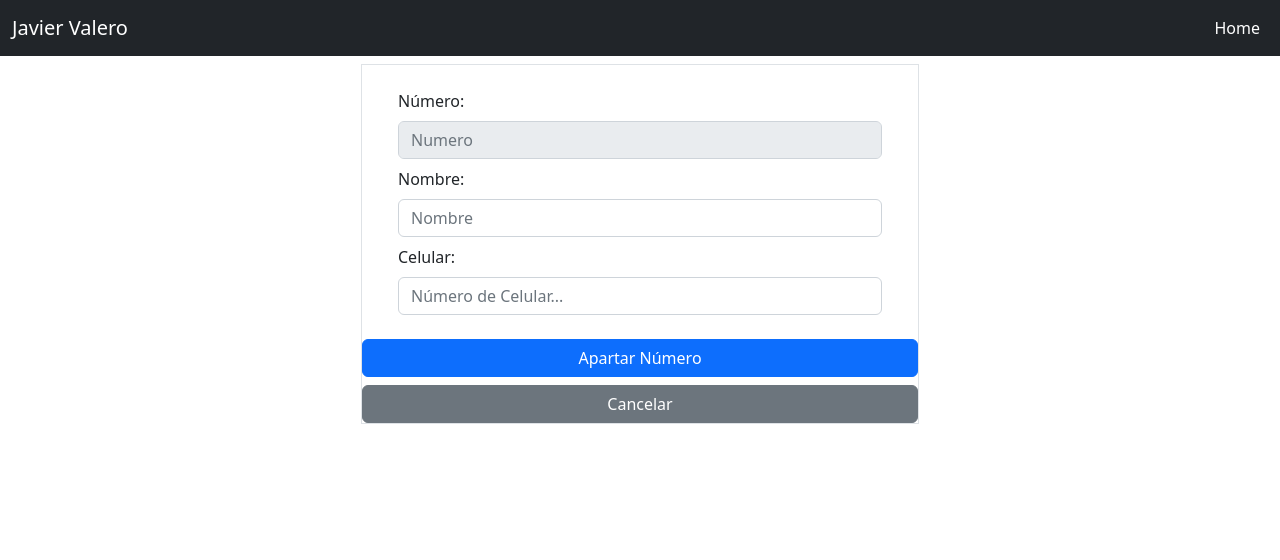
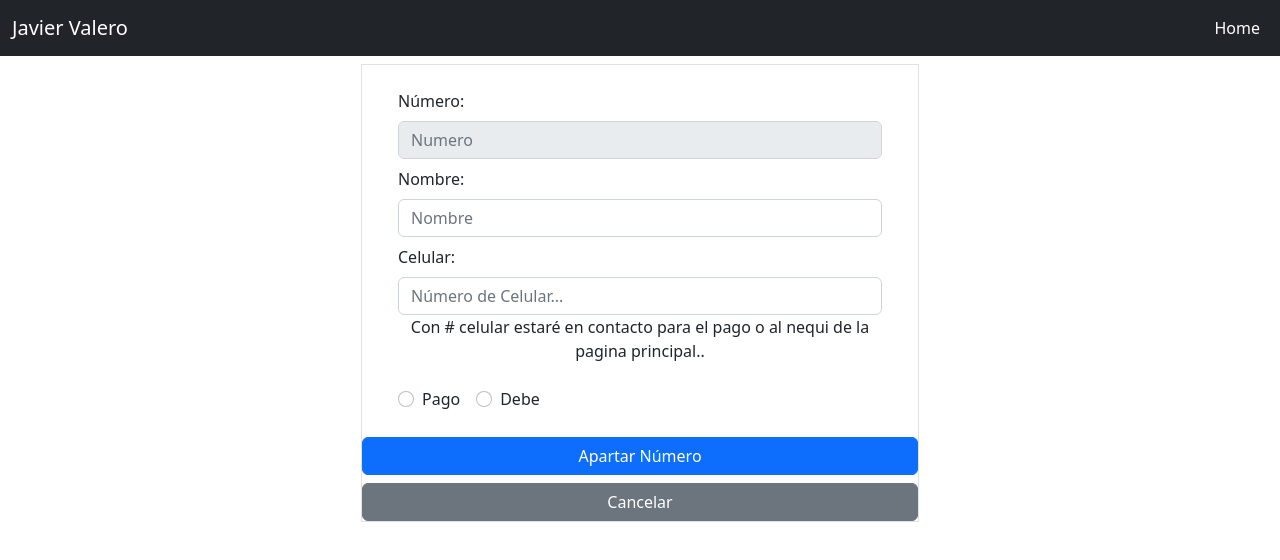
Before and after one commit to javiervaleroprueba/appjavier, a Next.js app: page /escoger in a window 1280 px wide. Shown: the top 560 px of the page. Built offline with nearby package versions, Linux system fonts and the light colour scheme.

Commit message:
Se comodifo el checbox para pago o debe

```diff
--- a/components/FormEscoger.js
+++ b/components/FormEscoger.js
@@ -3,8 +3,7 @@ import Link from "next/link";
 
 import { useRouter } from "next/router";
 
-const FormEscoger = ({formData, forNewEscoger = true}) => {
-
+const FormEscoger = ({ formData, forNewEscoger = true }) => {
   const router = useRouter();
 
   const [form, setForm] = useState({
@@ -12,67 +11,64 @@ const FormEscoger = ({formData, forNewEscoger = true}) => {
     nombre: "",
     estado: "escogido",
     pago: "no",
-        celular: formData.celular
+    celular: formData.celular,
+    chePago: formData.chePago,
   });
 
-    const handleChange = (e) =>{
-        const {value, name} = e.target;
+  const handleChange = (e) => {
+    const { value, name } = e.target;
     setForm({
       ...form,
       [name]: value,
-        })
+    });
   };
 
   const handleSubmit = (e) => {
     e.preventDefault();
-        if(forNewEscoger){
-            postData(form)
-        }else{
-            putData(form)
+    if (forNewEscoger) {
+      postData(form);
+    } else {
+      putData(form);
     }
+  };
 
-    }
-
-    const putData = async (form)=> {
-        const {id} = router.query
+  const putData = async (form) => {
+    const { id } = router.query;
     try {
-            const res = await fetch(`/api/rifa/${id}`,{
-                method: 'PUT',
+      const res = await fetch(`/api/rifa/${id}`, {
+        method: "PUT",
         headers: {
-                    "Content-type": "application/json"
+          "Content-type": "application/json",
         },
-                body: JSON.stringify(form)
+        body: JSON.stringify(form),
       });
 
       const data = await res.json();
 
-            router.push("/")
-
+      router.push("/");
     } catch (error) {
-            console.log(error)
+      console.log(error);
     }
-
-    }
+  };
 
   const postData = async (form) => {
     try {
-            console.log(form)
-            const res = await fetch('/api/rifa/escoger',{
-                method: 'POST',
+      console.log(form);
+      const res = await fetch("/api/rifa/escoger", {
+        method: "POST",
         headers: {
-                    "Content-type": "application/json"
+          "Content-type": "application/json",
         },
-                body: JSON.stringify(form)
+        body: JSON.stringify(form),
       });
 
       const data = await res.json();
 
-            router.push("/")
-
+      router.push("/");
     } catch (error) {
-            console.log(error)
+      console.log(error);
     }
-    }
+  };
 
   return (
     <div>
@@ -119,10 +115,44 @@ const FormEscoger = ({formData, forNewEscoger = true}) => {
               autoComplete="off"
             />
           </div>
+
+          <div className="text-center">
+            Con # celular estaré en contacto para el pago o al nequi de la
+            pagina principal..
+          </div>
+
+          <div className="d-flex mt-4">
+            <div className="form-check form-check-inline">
+              <input
+                className="form-check-input"
+                type="radio"
+                name="chePago"
+                id="radioPago"
+                value="Pago"
+                onChange={handleChange}
+              />
+              <label className="form-check-label" htmlFor="radioPago">
+                Pago
+              </label>
+            </div>
+            <div className="form-check form-check-inline">
+              <input
+                className="form-check-input"
+                type="radio"
+                name="chePago"
+                id="radioDebe"
+                value="Debe"
+                onChange={handleChange}
+              />
+              <label className="form-check-label" htmlFor="radioDebe">
+                Debe
+              </label>
+            </div>
+          </div>
         </div>
         <div className="d-grid gap-2 ">
           <button className="btn btn-primary" type="submit">
-            {forNewEscoger ? "Apartar Número": "Comprar"}
+            {forNewEscoger ? "Apartar Número" : "Comprar"}
           </button>
           <Link href={"/"}>
             <button className="btn btn-secondary col-12" type="button">
--- a/models/Listado.js
+++ b/models/Listado.js
@@ -16,7 +16,10 @@ const RifasSchema = new mongoose.Schema({
     },
     celular: {
       type: String,
-    }
+    },
+    chePago: {
+      type: String,
+    },
 })
 
 export default mongoose.models.Listado || mongoose.model('Listado', RifasSchema);
--- a/pages/[id]/edit.js
+++ b/pages/[id]/edit.js
@@ -44,6 +44,7 @@ const EditPuesto = () => {
     estado: "escogido",
     pago: "no",
     celular: "",
+    chePago: "Debe"
   };
 
   return (
```
Lines whose indentation alone changed are shown as unchanged.
